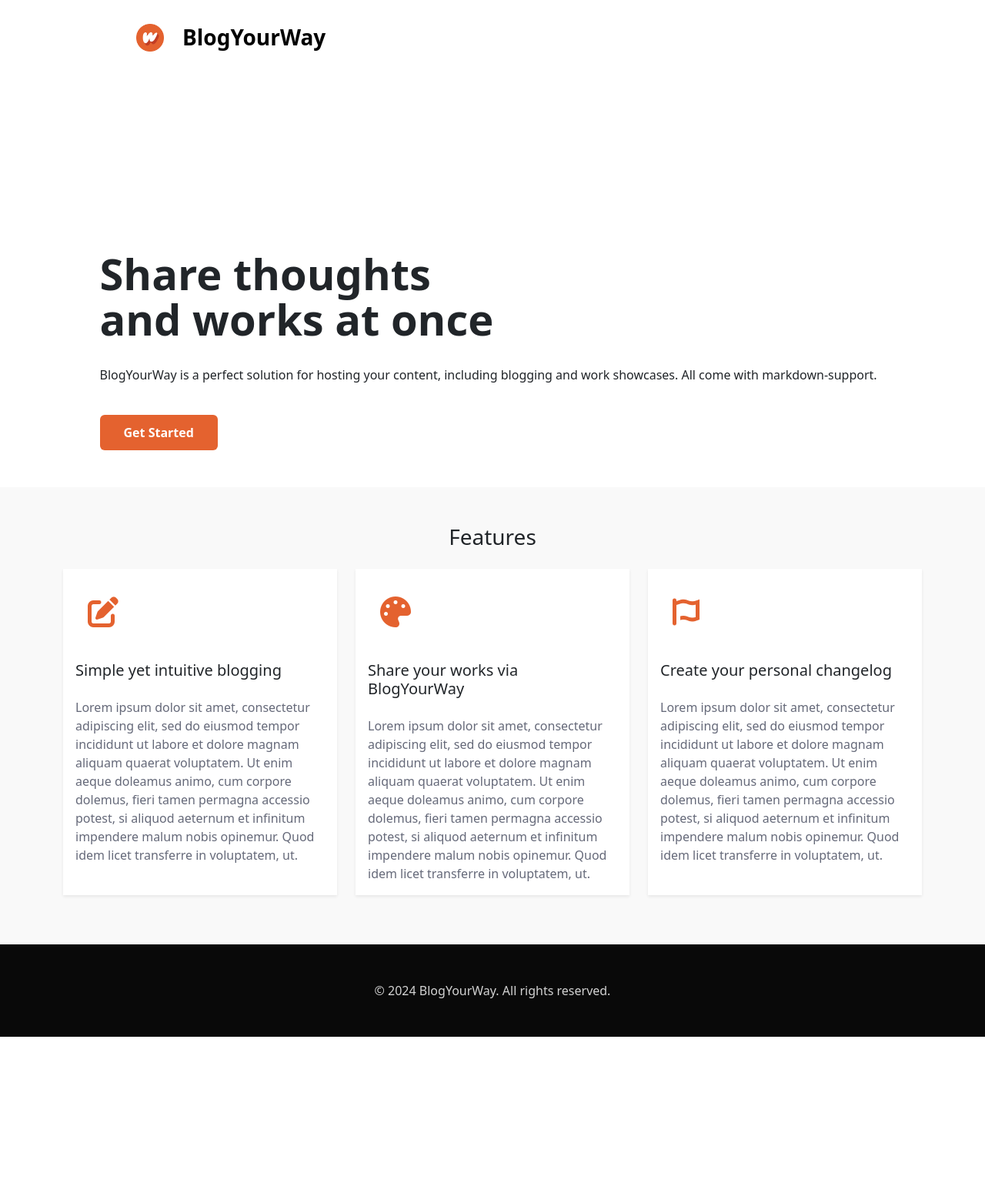
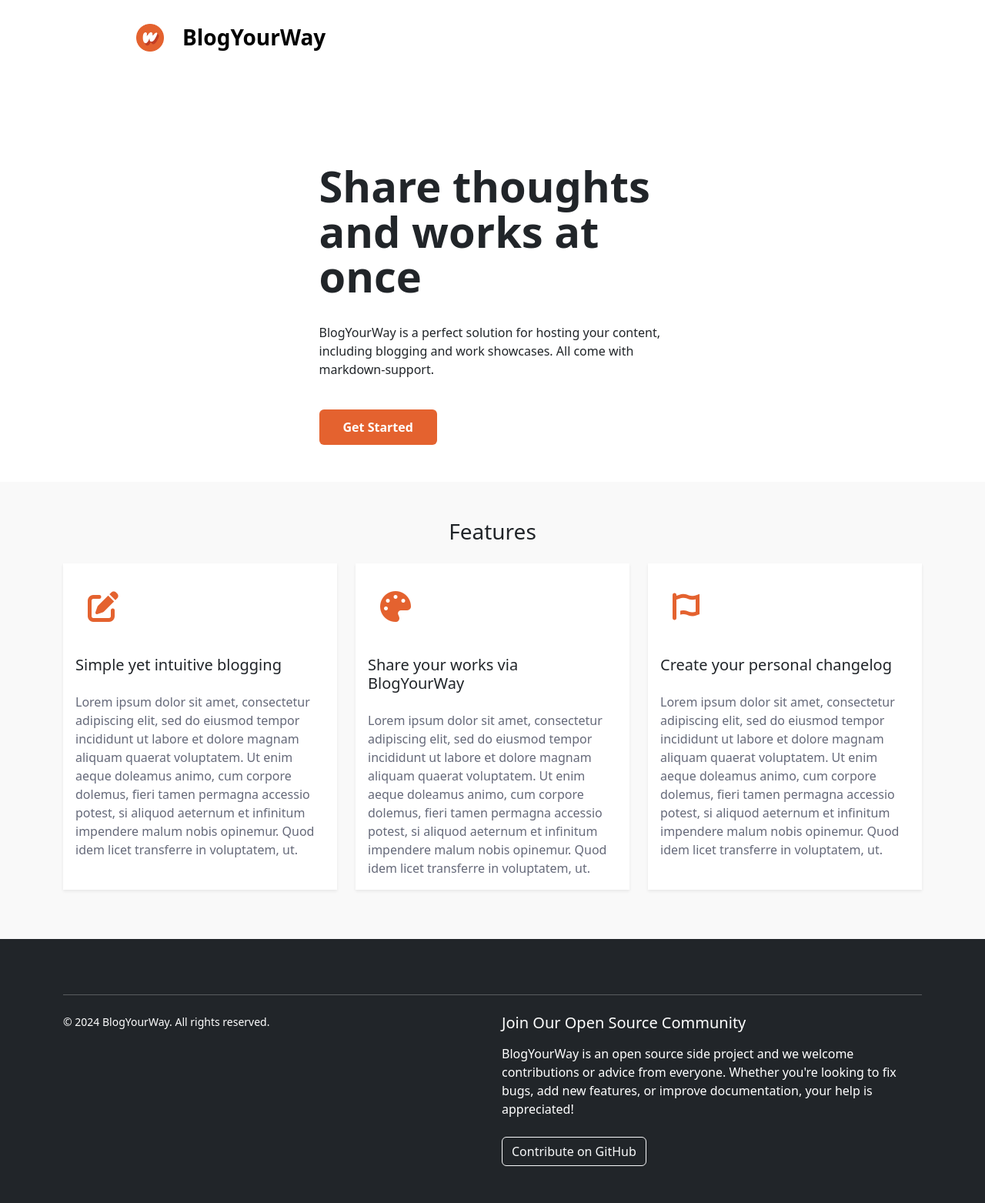
Before and after one commit to hengtseChou/BlogYourWay, a Python web app: template blogyourway/templates/frontstage/landing-page.html in a window 1280 px wide. Shown: the whole page at 77% size. Before the commit the page ends 1347 px from the top, so only its background shows below. Run offline with Jinja, Linux system fonts and the light colour scheme; the template is opened without the code that fills it, so the values that code supplies are empty; some libraries are stand-ins or nearby versions.

Commit message:
improved landing page

```diff
--- /dev/null
+++ b/blogyourway/static/css/landing-page.css
@@ -0,0 +1,43 @@
+.get-started-btn {
+  background-color: #e4622f;
+  color: #ffffff;
+  padding: 10px 30px;
+}
+
+.card-hover {
+  -webkit-box-shadow: 0 1px 1px rgba(72, 78, 85, 0.6);
+  box-shadow: 0 1px 1px rgba(72, 78, 85, 0.6);
+  -webkit-transition: all 0.2s ease-out;
+  -moz-transition: all 0.2s ease-out;
+  -ms-transition: all 0.2s ease-out;
+  -o-transition: all 0.2s ease-out;
+  transition: all 0.2s ease-out;
+}
+
+.card-hover:hover {
+  -webkit-box-shadow: 0 20px 40px rgba(72, 78, 85, 0.6);
+  box-shadow: 0 20px 40px rgba(72, 78, 85, 0.6);
+  -webkit-transform: translateY(-15px);
+  -moz-transform: translateY(-15px);
+  -ms-transform: translateY(-15px);
+  -o-transform: translateY(-15px);
+  transform: translateY(-15px);
+}
+
+.feature-text {
+  color: #656979;
+}
+
+.icon-orange {
+  color: #e4622f;
+}
+
+.hero-section {
+  text-align: start;
+}
+
+@media (max-width: 1200px) {
+  .hero-section {
+    text-align: center;
+  }
+}
--- a/blogyourway/templates/frontstage/landing-page.html
+++ b/blogyourway/templates/frontstage/landing-page.html
@@ -1,63 +1,31 @@
 {% extends 'base.html' %}
 {% block title %}BlogYourWay · Share As You Want{% endblock %}
 {% block meta_tags %}{% endblock %}
-{% block head %}
-  <style>
-    .get-started-btn {
-      background-color: #e4622f;
-      color: #ffffff;
-      padding: 10px 30px;
-    }
-
-    .card-hover {
-      -webkit-box-shadow: 0 1px 1px rgba(72, 78, 85, .6);
-      box-shadow: 0 1px 1px rgba(72, 78, 85, .6);
-      -webkit-transition: all .2s ease-out;
-      -moz-transition: all .2s ease-out;
-      -ms-transition: all .2s ease-out;
-      -o-transition: all .2s ease-out;
-      transition: all .2s ease-out;
-    }
-
-    .card-hover:hover {
-      -webkit-box-shadow: 0 20px 40px rgba(72, 78, 85, .6);
-      box-shadow: 0 20px 40px rgba(72, 78, 85, .6);
-      -webkit-transform: translateY(-15px);
-      -moz-transform: translateY(-15px);
-      -ms-transform: translateY(-15px);
-      -o-transform: translateY(-15px);
-      transform: translateY(-15px);
-    }
-  </style>
-{% endblock %}
+{% block head %}<link rel="stylesheet" href="/static/css/landing-page.css" />{% endblock %}
 {% block body %}
   <div class="container pt-4">
     <div class="row align-items-center">
       <div class="offset-1 col-auto">
-        <img src="/static/img/logo.png" alt="Logo" width="36" height="36">
+        <img src="/static/img/logo.png" alt="Logo" width="36" height="36" />
       </div>
       <div class="col-auto">
-        <a href="/" style="text-decoration:none; color: black;">
+        <a href="/" style="text-decoration: none; color: black">
           <h3 class="fw-bold pt-2">BlogYourWay</h3>
         </a>
       </div>
     </div>
   </div>
-  <div class="container">
+  <div class="container hero-section">
     <div class="row">
-      <div class="col-11 col-xxl-5 py-5 mx-auto">
-        <h1 class="display-4 fw-bold" style="padding-top: 20%; line-height: 105%">
-          Share thoughts
-          <br />
-          and works at once
-        </h1>
+      <div class="col-9 col-xl-5 py-5 mx-auto">
+        <h1 class="display-4 fw-bold" style="padding-top: 20%; line-height: 105%">Share thoughts and works at once</h1>
         <p class="py-4" style="line-height: 150%">
           BlogYourWay is a perfect solution for hosting your content, including
           blogging and work showcases. All come with markdown-support.
         </p>
-        <a class="btn get-started-btn fw-bold " href="/signup">Get Started</a>
+        <a class="btn get-started-btn fw-bold" href="/signup">Get Started</a>
       </div>
-      <div class="col-xxl-6 text-center d-none d-xxl-block">
+      <div class="col-xl-6 text-center d-none d-xxl-block">
         <img class="img-fluid" src="/static/img/landing.jpg" alt="" />
       </div>
     </div>
@@ -72,12 +40,17 @@
           <div class="card card-hover rounded-0 border-0 shadow-sm"
                style="height: 100%">
             <div class="card-body">
-              <h1 class="ps-3 py-3" style="color: #e4622f;">
+              <h1 class="ps-3 py-3 icon-orange">
                 <i class="fa-solid fa-pen-to-square"></i>
               </h1>
               <h5 class="card-title py-3">Simple yet intuitive blogging</h5>
-              <p class="card-text" style="color: #656979;">
-                Lorem ipsum dolor sit amet, consectetur adipiscing elit, sed do eiusmod tempor incididunt ut labore et dolore magnam aliquam quaerat voluptatem. Ut enim aeque doleamus animo, cum corpore dolemus, fieri tamen permagna accessio potest, si aliquod aeternum et infinitum impendere malum nobis opinemur. Quod idem licet transferre in voluptatem, ut.
+              <p class="card-text feature-text">
+                Lorem ipsum dolor sit amet, consectetur adipiscing elit, sed do
+                eiusmod tempor incididunt ut labore et dolore magnam aliquam
+                quaerat voluptatem. Ut enim aeque doleamus animo, cum corpore
+                dolemus, fieri tamen permagna accessio potest, si aliquod aeternum
+                et infinitum impendere malum nobis opinemur. Quod idem licet
+                transferre in voluptatem, ut.
               </p>
             </div>
           </div>
@@ -86,12 +59,17 @@
           <div class="card card-hover rounded-0 border-0 shadow-sm"
                style="height: 100%">
             <div class="card-body">
-              <h1 class="ps-3 py-3" style="color: #e4622f;">
+              <h1 class="ps-3 py-3 icon-orange">
                 <i class="fa-solid fa-palette"></i>
               </h1>
               <h5 class="card-title py-3">Share your works via BlogYourWay</h5>
-              <p class="card-text" style="color: #656979;">
-                Lorem ipsum dolor sit amet, consectetur adipiscing elit, sed do eiusmod tempor incididunt ut labore et dolore magnam aliquam quaerat voluptatem. Ut enim aeque doleamus animo, cum corpore dolemus, fieri tamen permagna accessio potest, si aliquod aeternum et infinitum impendere malum nobis opinemur. Quod idem licet transferre in voluptatem, ut.
+              <p class="card-text feature-text">
+                Lorem ipsum dolor sit amet, consectetur adipiscing elit, sed do
+                eiusmod tempor incididunt ut labore et dolore magnam aliquam
+                quaerat voluptatem. Ut enim aeque doleamus animo, cum corpore
+                dolemus, fieri tamen permagna accessio potest, si aliquod aeternum
+                et infinitum impendere malum nobis opinemur. Quod idem licet
+                transferre in voluptatem, ut.
               </p>
             </div>
           </div>
@@ -100,12 +78,17 @@
           <div class="card card-hover rounded-0 border-0 shadow-sm"
                style="height: 100%">
             <div class="card-body">
-              <h1 class="ps-3 py-3" style="color: #e4622f;">
+              <h1 class="ps-3 py-3 icon-orange">
                 <i class="fa-solid fa-font-awesome"></i>
               </h1>
               <h5 class="card-title py-3">Create your personal changelog</h5>
-              <p class="card-text" style="color: #656979;">
-                Lorem ipsum dolor sit amet, consectetur adipiscing elit, sed do eiusmod tempor incididunt ut labore et dolore magnam aliquam quaerat voluptatem. Ut enim aeque doleamus animo, cum corpore dolemus, fieri tamen permagna accessio potest, si aliquod aeternum et infinitum impendere malum nobis opinemur. Quod idem licet transferre in voluptatem, ut.
+              <p class="card-text feature-text">
+                Lorem ipsum dolor sit amet, consectetur adipiscing elit, sed do
+                eiusmod tempor incididunt ut labore et dolore magnam aliquam
+                quaerat voluptatem. Ut enim aeque doleamus animo, cum corpore
+                dolemus, fieri tamen permagna accessio potest, si aliquod aeternum
+                et infinitum impendere malum nobis opinemur. Quod idem licet
+                transferre in voluptatem, ut.
               </p>
             </div>
           </div>
@@ -113,10 +96,33 @@
       </div>
     </div>
   </div>
-  <footer class="text-center">
-    <p>
-      &copy; <span id="yearTag"></span> BlogYourWay. All rights reserved.
-    </p>
+  <footer class="bg-dark text-white py-5">
+    <div class="container">
+      <div class="d-md-block d-none">
+        <hr class="my-4" />
+      </div>
+      <div class="row">
+        <div class="col-md-6 text-md-start text-center ">
+          <p class="small">
+            &copy; <span id="yearTag"></span> BlogYourWay. All rights reserved.
+          </p>
+        </div>
+        <div class="col-md-0 d-md-none d-block">
+          <hr class="my-4" />
+        </div>
+        <div class="col-md-6 text-md-start text-center">
+          <h2 class="h5 mb-3">Join Our Open Source Community</h2>
+          <p class="mb-4 fw-light">
+            BlogYourWay is an open source side project and we welcome
+            contributions or advice from everyone. Whether you're looking to fix
+            bugs, add new features, or improve documentation, your help is
+            appreciated!
+          </p>
+          <a href="https://github.com/hengtseChou/blogyourway"
+             class="btn btn-outline-light">Contribute on GitHub</a>
+        </div>
+      </div>
+    </div>
   </footer>
 {% endblock %}
 {% block script %}{% endblock %}
```
